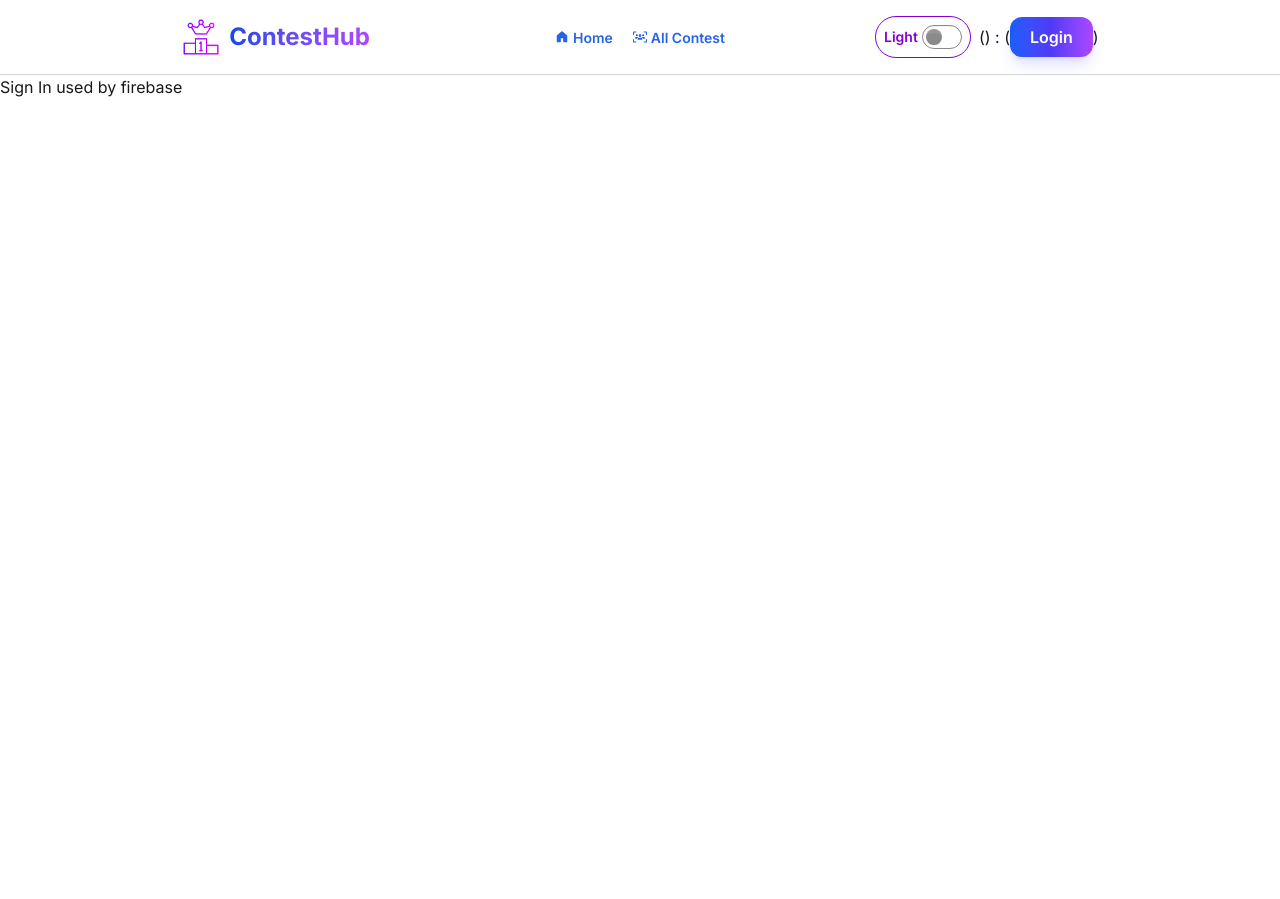
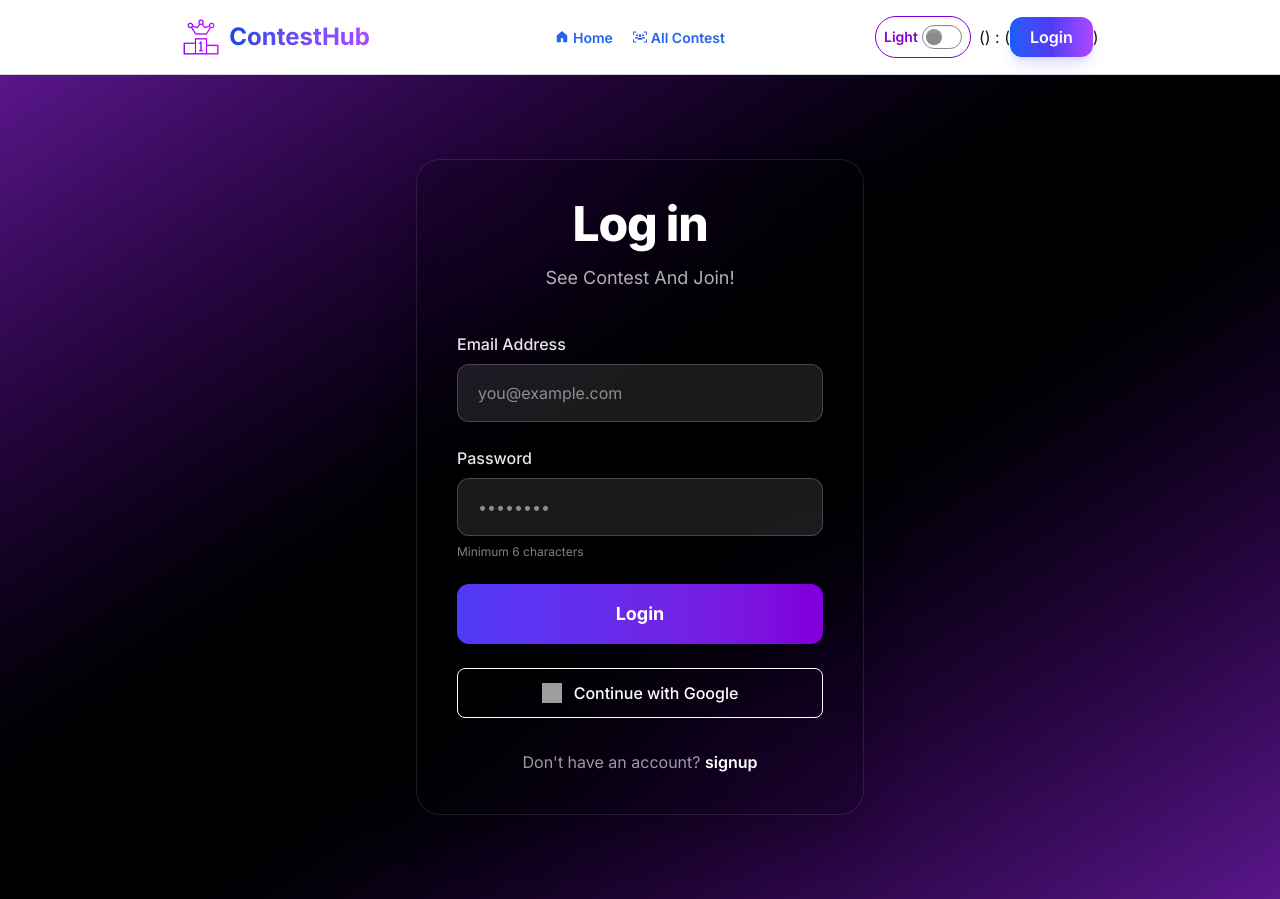
Before and after one commit to LetPritom/contest-hub-client, a React (Vite) app: page /login in a window 1280 px wide. Before the commit the page ends 800 px from the top, so only its background shows below. Built offline with nearby package versions, Linux system fonts and the light colour scheme; grey boxes are pictures that could not be loaded.

Commit message:
complete my design login page

```diff
--- a/src/Pages/SignIn/Signin.jsx
+++ b/src/Pages/SignIn/Signin.jsx
@@ -1,11 +1,89 @@
-import React from 'react';
+import React from "react";
+import { NavLink } from "react-router";
 
 const Signin = () => {
-    return (
-        <div>
-            <h1>Sign In used by firebase</h1>
+  return (
+    <div className="min-h-screen bg-linear-to-br from-purple-900 via-black to-purple-900 flex items-center justify-center px-4 py-16">
+      <div className="w-full max-w-md m-5">
+        {/* Glassmorphism Card */}
+        <div className="bg-black/10 backdrop-blur-2xl rounded-3xl shadow-2xl border border-white/10 p-10 animate-fade-in">
+          <div className="text-center mb-10">
+            <h2 className="text-4xl md:text-5xl font-extrabold text-white mb-4 tracking-tight drop-shadow-2xl">
+              Log in
+            </h2>
+            <p className="text-white/70 text-lg">See Contest And Join!</p>
+          </div>
+
+          <form onSubmit={"handleSubmit"} className="space-y-6">
+            {/* Name Field */}
+
+            {/* Email Field */}
+            <div>
+              <label className="block text-white/90 font-medium mb-2">
+                Email Address
+              </label>
+              <input
+                type="email"
+                name="email"
+                required
+                placeholder="you@example.com"
+                className="w-full px-5 py-4 bg-white/10 backdrop-blur-md border border-white/20 rounded-xl text-white placeholder-white/50 focus:outline-none focus:ring-4 focus:ring-purple-500/50 focus:border-purple-500/70 transition-all duration-300"
+              />
+            </div>
+
+            {/* Password Field */}
+            <div>
+              <label className="block text-white/90 font-medium mb-2">
+                Password
+              </label>
+              <input
+                type="password"
+                name="password"
+                required
+                placeholder="••••••••"
+                minLength="6"
+                className="w-full px-5 py-4 bg-white/10 backdrop-blur-md border border-white/20 rounded-xl text-white placeholder-white/50 focus:outline-none focus:ring-4 focus:ring-purple-500/50 focus:border-purple-500/70 transition-all duration-300"
+              />
+              <p className="text-white/50 text-xs mt-2">Minimum 6 characters</p>
+            </div>
+
+            {/* Submit Button */}
+            <button
+              type="submit"
+              className="w-full py-4 bg-linear-to-r from-indigo-600 to-purple-700 hover:from-indigo-500 hover:to-purple-600 text-white font-bold text-lg rounded-xl shadow-lg transform hover:scale-105 transition-all duration-300 hover:shadow-purple-500/30 cursor-pointer"
+            >
+              Login
+            </button>
+
+            {/* google signup */}
+
+            <button
+              type="button"
+              onClick={"handleGoogleSignin"}
+              className="flex items-center justify-center gap-3 w-full border border-white cursor-pointer text-white py-3 rounded-lg font-medium hover:bg-white/10 transition"
+            >
+              <img
+                src="https://www.svgrepo.com/show/475656/google-color.svg"
+                alt="Google"
+                className="w-5 h-5"
+              />
+              Continue with Google
+            </button>
+          </form>
+
+          <p className="text-center text-white/60 mt-8">
+            Don't have an account?{" "}
+            <NavLink
+              to="/signup"
+              className="text-white font-semibold hover:text-purple-300 transition"
+            >
+              signup
+            </NavLink>
+          </p>
         </div>
-    );
+      </div>
+    </div>
+  );
 };
 
 export default Signin;
--- a/src/Pages/SingUp.jsx/SignUp.jsx
+++ b/src/Pages/SingUp.jsx/SignUp.jsx
@@ -1,4 +1,5 @@
 import React from "react";
+import { NavLink } from "react-router";
 
 const SignUp = () => {
   return (
@@ -109,12 +110,9 @@ const SignUp = () => {
 
           <p className="text-center text-white/60 mt-8">
             Already have an account?{" "}
-            <a
-              href="/login"
-              className="text-white font-semibold hover:text-purple-300 transition"
-            >
-              Log In
-            </a>
+           <NavLink to='/login' className="text-white font-semibold hover:text-purple-300 transition">
+                   Login
+            </NavLink>
           </p>
         </div>
       </div>
```
